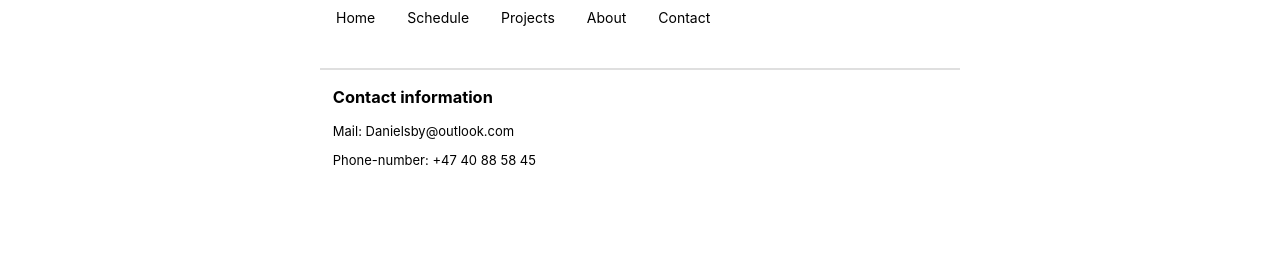
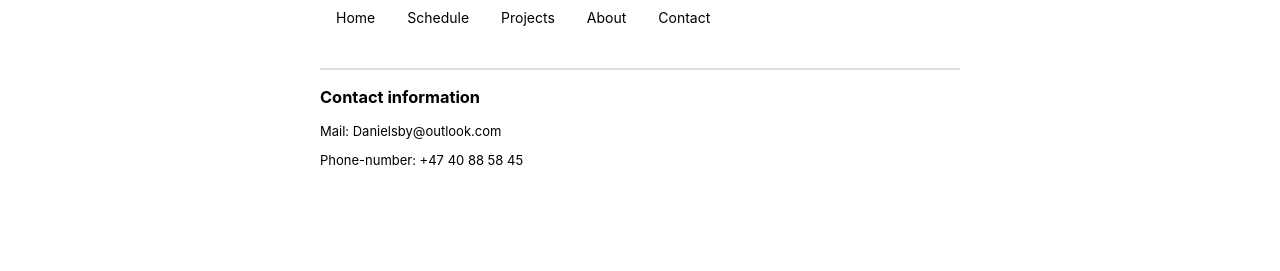
Before and after one commit to Danielsby/homepage, a React (Create React App) app: page /contact in a window 1280 px wide. Shown: the part 138-409 px from the top of the page. Built offline with nearby package versions, Linux system fonts and the light colour scheme.

Commit message:
Fixed a little bit padding.

```diff
--- a/src/scss/app.scss
+++ b/src/scss/app.scss
@@ -23,12 +23,12 @@
     .navigation {
         grid-area: navigation;
         border-bottom: 2px solid #dfdfdf;
+
     }
 
     .content {
         grid-area: content;
         display: flex;
-        padding-left: 0.8rem;
     }
 
     .information {
```
